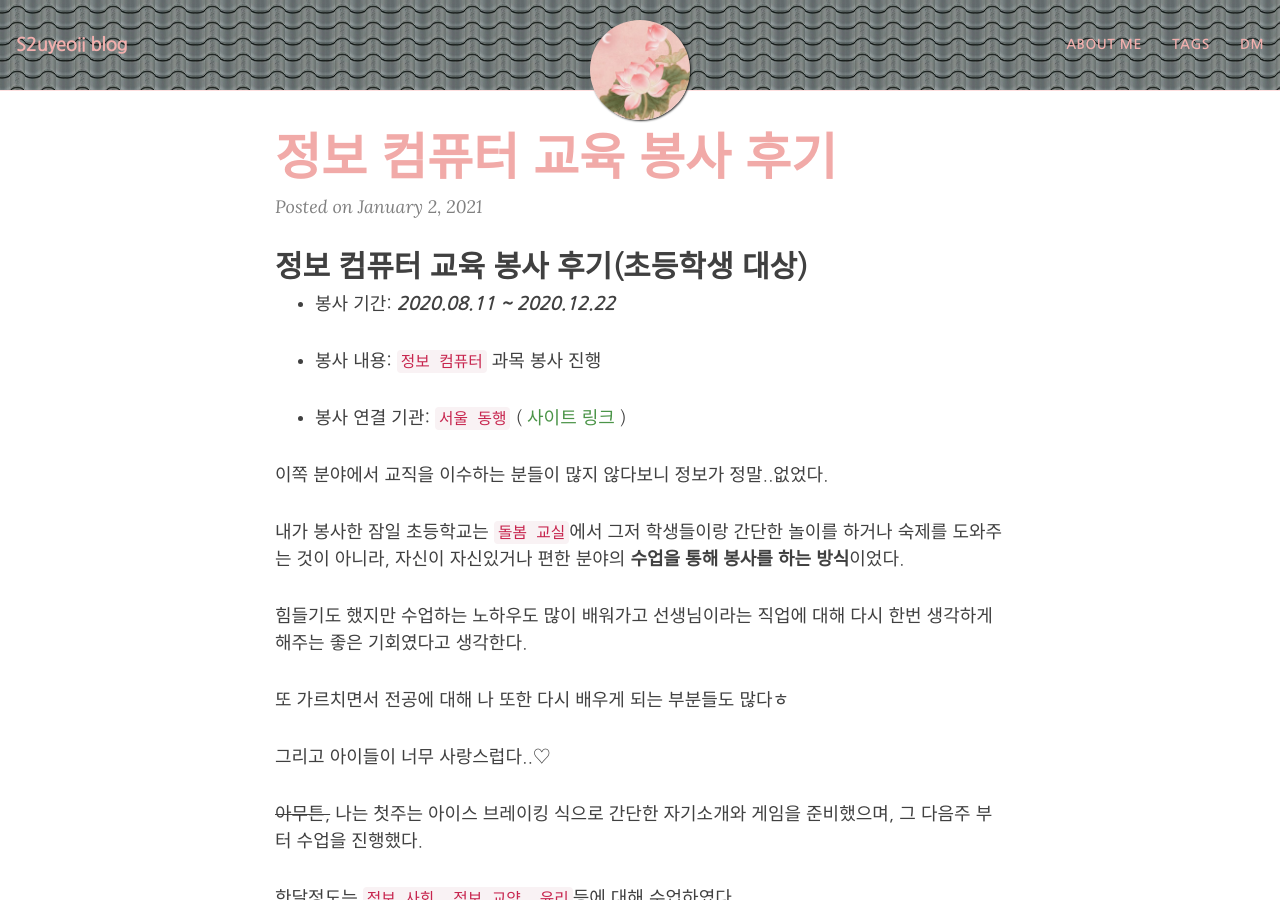
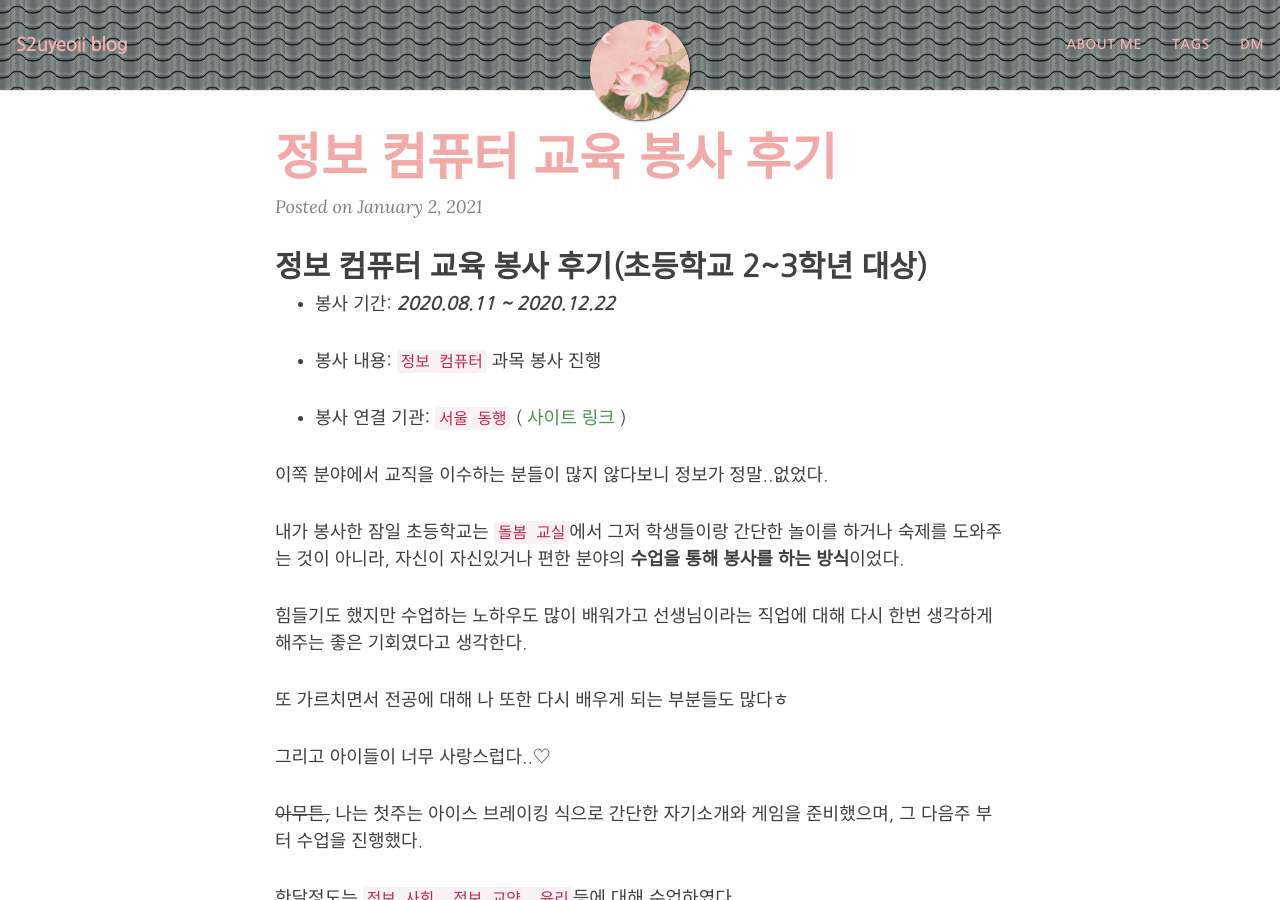
Before and after one commit to yeoneed/yeoneed.github.io, a Jekyll site: the page built from _posts/2021-01-02-정보컴퓨터 교육봉사 후기.md, in a window 1280 px wide and 900 px high. Built offline with Jekyll 4.4.1, drawn with Linux system fonts in a browser that asks for light colours; nearby versions of some CDN libraries; some web fonts are replaced; comment, search, counter and statistics services are not loaded.

Commit message:
Update and rename 2021-01-02-잠일초 정보컴퓨터 교육봉사 후기.md to 2021-01-02-정보컴퓨터 교육봉사 후기.md

```diff
--- a/_posts/2021-01-02-잠일초 정보컴퓨터 교육봉사 후기.md
+++ b/_posts/2021-01-02-정보컴퓨터 교육봉사 후기.md
@@ -7,7 +7,7 @@ tags: [교직]
 
 ---
 
-## 정보 컴퓨터 교육 봉사 후기(초등학생 대상)
+## 정보 컴퓨터 교육 봉사 후기(초등학교 2~3학년 대상)
 
 
 
```
